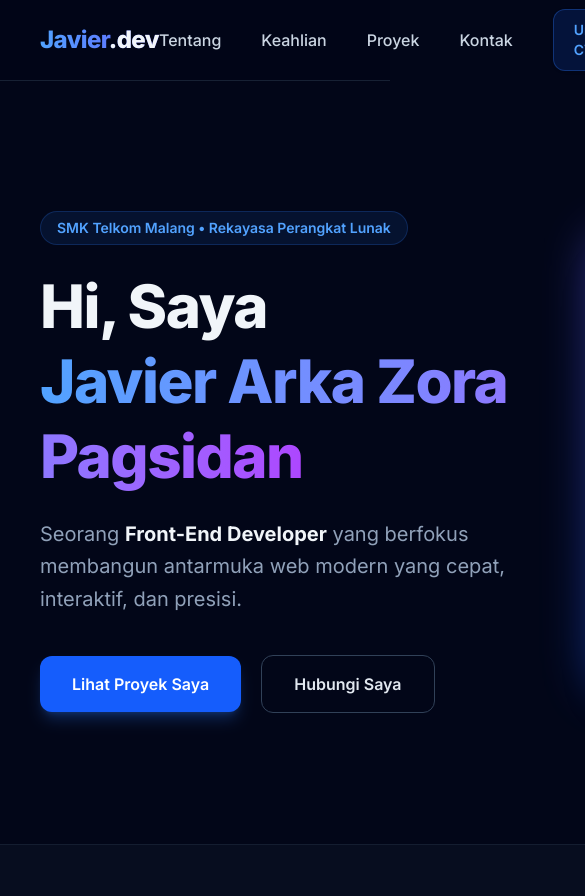
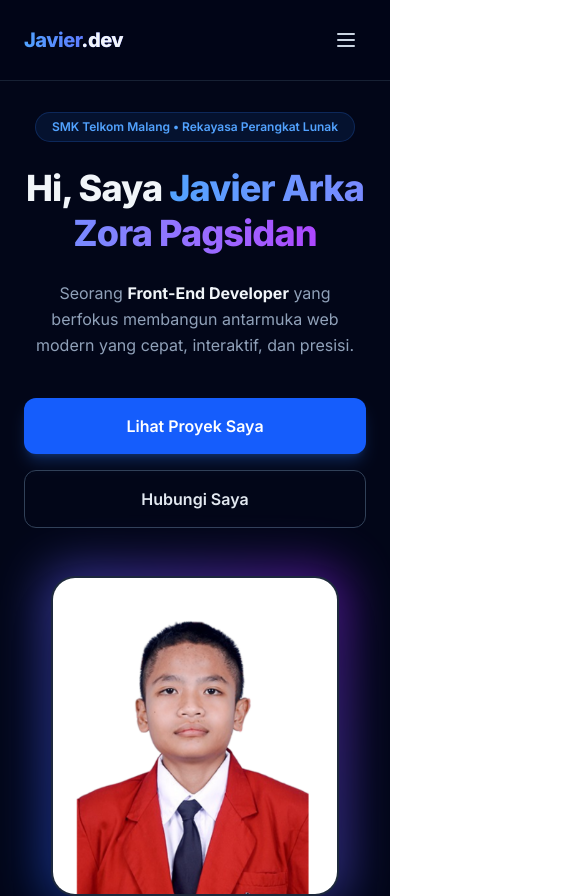
Before and after one commit to JAVIERarka09/portofolio, a Next.js app: page / in a window 390 px wide. Shown: the top 896 px of the page, 585 px wide, since content can reach past the window. Built offline with nearby package versions, Linux system fonts and the light colour scheme.

Commit message:
Update portofolio lengkap Javier

```diff
--- a/app/page.tsx
+++ b/app/page.tsx
@@ -1,18 +1,18 @@
 import Navbar from "@/components/Navbar";
 import Hero from "@/components/Hero";
 import About from "@/components/About";
-import Education from "@/components/Education"; // Import komponen baru
+import Education from "@/components/Education";
 import Skills from "@/components/Skills";
 import Projects from "@/components/Projects";
 import Contact from "@/components/Contact";
 
 export default function Home() {
   return (
-    <main className="min-w-[1024px] bg-slate-950 text-slate-100">
+    <main className="bg-slate-950 text-slate-100 overflow-x-hidden">
       <Navbar />
       <Hero />
       <About />
-      <Education /> {/* Tampilkan di sini */}
+      <Education />
       <Skills />
       <Projects />
       <Contact />
--- a/components/Hero.tsx
+++ b/components/Hero.tsx
@@ -2,49 +2,49 @@ import Image from "next/image";
 
 export default function Hero() {
   return (
-    <section className="min-h-screen flex items-center pt-20 px-10">
-      <div className="max-w-7xl mx-auto w-full grid grid-cols-12 gap-12 items-center">
+    <section className="min-h-screen flex items-center pt-28 pb-16 px-6 md:px-10">
+      <div className="max-w-7xl mx-auto w-full grid grid-cols-1 lg:grid-cols-12 gap-12 items-center">
 
-        {/* Kolom Kiri: Teks & CTA */}
-        <div className="col-span-7 text-left">
-          <span className="inline-block py-1.5 px-4 rounded-full bg-blue-500/10 text-blue-400 text-sm font-semibold mb-6 border border-blue-500/20">
+        {/* Kolom Teks (Full di HP, 7 kolom di Desktop) */}
+        <div className="lg:col-span-7 text-center lg:text-left">
+          <span className="inline-block py-1.5 px-4 rounded-full bg-blue-500/10 text-blue-400 text-xs md:text-sm font-semibold mb-6 border border-blue-500/20">
             SMK Telkom Malang • Rekayasa Perangkat Lunak
           </span>
 
-          <h1 className="text-6xl font-extrabold tracking-tight leading-tight mb-6">
-            Hi, Saya <br />
+          <h1 className="text-4xl sm:text-5xl lg:text-6xl font-extrabold tracking-tight leading-tight mb-6">
+            Hi, Saya <br className="hidden sm:inline" />
             <span className="bg-gradient-to-r from-blue-400 via-indigo-400 to-purple-500 bg-clip-text text-transparent">
               Javier Arka Zora Pagsidan
             </span>
           </h1>
 
-          <p className="text-xl text-slate-400 max-w-2xl mb-10 leading-relaxed">
+          <p className="text-base sm:text-lg lg:text-xl text-slate-400 max-w-2xl mx-auto lg:mx-0 mb-10 leading-relaxed">
             Seorang <strong className="text-slate-100">Front-End Developer</strong> yang berfokus membangun antarmuka web modern yang cepat, interaktif, dan presisi.
           </p>
 
-          <div className="flex items-center gap-5">
+          <div className="flex flex-col sm:flex-row items-center justify-center lg:justify-start gap-4 sm:gap-5">
             <a
               href="#projects"
-              className="bg-blue-600 hover:bg-blue-500 text-white font-semibold px-8 py-4 rounded-xl transition shadow-lg shadow-blue-500/25 text-base"
+              className="w-full sm:w-auto text-center bg-blue-600 hover:bg-blue-500 text-white font-semibold px-8 py-4 rounded-xl transition shadow-lg shadow-blue-500/25 text-base"
             >
               Lihat Proyek Saya
             </a>
             <a
               href="#contact"
-              className="border border-slate-700 hover:border-slate-500 hover:bg-slate-900 text-slate-200 font-semibold px-8 py-4 rounded-xl transition text-base"
+              className="w-full sm:w-auto text-center border border-slate-700 hover:border-slate-500 hover:bg-slate-900 text-slate-200 font-semibold px-8 py-4 rounded-xl transition text-base"
             >
               Hubungi Saya
             </a>
           </div>
         </div>
 
-        {/* Kolom Kanan: Tempat Foto Profil */}
-        <div className="col-span-5 flex justify-end">
-          <div className="relative group">
+        {/* Kolom Foto Profil (Tengah di HP, Kanan di Desktop) */}
+        <div className="lg:col-span-5 flex justify-center lg:justify-end">
+          <div className="relative group w-72 h-80 sm:w-80 sm:h-96 lg:w-96 lg:h-[440px]">
             <div className="absolute -inset-2 bg-gradient-to-tr from-blue-600 via-indigo-500 to-purple-600 rounded-3xl blur-xl opacity-50 group-hover:opacity-80 transition duration-500"></div>
-            <div className="relative w-96 h-[440px] rounded-3xl overflow-hidden border-2 border-slate-800 bg-slate-900 shadow-2xl">
+            <div className="relative w-full h-full rounded-3xl overflow-hidden border-2 border-slate-800 bg-slate-900 shadow-2xl">
               <Image
-                src="/arka gemini.png"
+                src="/Desain tanpa judul.png"
                 alt="Javier Arka Zora Pagsidan"
                 fill
                 className="object-cover"
--- a/components/Navbar.tsx
+++ b/components/Navbar.tsx
@@ -1,8 +1,14 @@
+"use client";
+
+import { useState } from "react";
 import Link from "next/link";
 
 export default function Navbar() {
+  const [isOpen, setIsOpen] = useState(false);
+
   const navLinks = [
     { name: "Tentang", href: "#about" },
+    { name: "Pendidikan", href: "#education" },
     { name: "Keahlian", href: "#skills" },
     { name: "Proyek", href: "#projects" },
     { name: "Kontak", href: "#contact" },
@@ -10,29 +16,29 @@ export default function Navbar() {
 
   return (
     <header className="fixed top-0 left-0 right-0 z-50 bg-slate-950/85 backdrop-blur-md border-b border-slate-800/80">
-      <div className="max-w-7xl mx-auto px-10 h-20 flex items-center justify-between">
+      <div className="max-w-7xl mx-auto px-6 md:px-10 h-20 flex items-center justify-between">
         {/* Logo */}
         <Link
           href="#"
-          className="font-extrabold text-2xl tracking-tight bg-gradient-to-r from-blue-400 to-indigo-500 bg-clip-text text-transparent"
+          className="font-extrabold text-xl md:text-2xl tracking-tight bg-gradient-to-r from-blue-400 to-indigo-500 bg-clip-text text-transparent"
         >
           Javier<span className="text-slate-100">.dev</span>
         </Link>
 
-        {/* Menu Navigasi Desktop */}
-        <nav className="flex items-center gap-10">
+        {/* Menu Desktop */}
+        <nav className="hidden md:flex items-center gap-8 lg:gap-10">
           {navLinks.map((link) => (
             <a
               key={link.name}
               href={link.href}
-              className="text-base font-medium text-slate-300 hover:text-blue-400 transition-colors"
+              className="text-sm lg:text-base font-medium text-slate-300 hover:text-blue-400 transition-colors"
             >
               {link.name}
             </a>
           ))}
 
           <a
-            href="/cv-javier.pdf"
+            href="/cvjavierpagsidan.pdf"
             target="_blank"
             rel="noopener noreferrer"
             className="text-sm font-semibold px-5 py-2.5 rounded-xl bg-blue-600/15 text-blue-400 border border-blue-500/30 hover:bg-blue-600 hover:text-white transition-all shadow-sm"
@@ -40,7 +46,48 @@ export default function Navbar() {
             Unduh CV
           </a>
         </nav>
+
+        {/* Tombol Hamburger untuk HP & Tablet */}
+        <button
+          onClick={() => setIsOpen(!isOpen)}
+          className="md:hidden p-2 rounded-xl text-slate-300 hover:bg-slate-900 focus:outline-none"
+          aria-label="Toggle Menu"
+        >
+          <svg className="w-6 h-6" fill="none" stroke="currentColor" viewBox="0 0 24 24">
+            {isOpen ? (
+              <path strokeLinecap="round" strokeLinejoin="round" strokeWidth={2} d="M6 18L18 6M6 6l12 12" />
+            ) : (
+              <path strokeLinecap="round" strokeLinejoin="round" strokeWidth={2} d="M4 6h16M4 12h16M4 18h16" />
+            )}
+          </svg>
+        </button>
       </div>
+
+      {/* Dropdown Menu Mobile/Tablet */}
+      {isOpen && (
+        <div className="md:hidden bg-slate-900 border-b border-slate-800 px-6 py-6 space-y-4 shadow-2xl">
+          {navLinks.map((link) => (
+            <a
+              key={link.name}
+              href={link.href}
+              onClick={() => setIsOpen(false)}
+              className="block text-base font-medium text-slate-300 hover:text-blue-400 transition"
+            >
+              {link.name}
+            </a>
+          ))}
+          <div className="pt-2 border-t border-slate-800">
+            <a
+              href="/cvjavierpagsidan.pdf"
+              target="_blank"
+              rel="noopener noreferrer"
+              className="block text-center text-sm font-semibold px-4 py-3 rounded-xl bg-blue-600 text-white hover:bg-blue-500 transition"
+            >
+              Unduh CV
+            </a>
+          </div>
+        </div>
+      )}
     </header>
   );
 }
--- a/components/Projects.tsx
+++ b/components/Projects.tsx
@@ -1,57 +1,58 @@
 export default function Projects() {
   const projectsList = [
     {
-      title: "website javier digital book ",
+      title: "website javier digital book",
       description: "Website peminjaman buku, pengelolaan koleksi karya siswa Rekayasa Perangkat Lunak SMK Telkom Malang.",
-      tags: ["Next.js", "Tailwind CSS", ],
-      link: "#",
+      tags: ["Next.js", "Tailwind CSS"],
     },
     {
-      title: "website pengelolahan sampah",
+      title: "website pengelolaan sampah",
       description: "Website untuk mengelola dan memantau proses pengolahan sampah di lingkungan sekolah.",
       tags: ["React.js", "Tailwind CSS", "JavaScript"],
-      link: "#",
     },
     {
       title: "website sewa Playstation",
       description: "Website untuk menyewa console Playstation dengan sistem pemesanan online dan manajemen stok.",
       tags: ["Next.js", "Tailwind CSS", "Stripe API"],
-      link: "#",
     },
     {
-      title: "website PDAM",
-      description: "Website untuk mengelola layanan PDAM di lingkungan sekolah.",
-      tags: ["Next.js", "Tailwind CSS", "Postman API"],
-      link: "#",
+      title: "website pdam",
+      description: "Website untuk mengelola data dan transaksi layanan PDAM.",
+      tags: ["Next.js", "Tailwind CSS", "Stripe API"],
+    },
+    {
+      title: "website rencar mobil",
+      description: "Website untuk mengelola data dan transaksi layanan penyewaan mobil.",
+      tags: ["Next.js", "Tailwind CSS", "Stripe API"],
     },
   ];
 
   return (
-    <section id="projects" className="py-28 px-10 bg-slate-900/40 border-t border-slate-800/60">
+    <section id="projects" className="py-28 px-6 md:px-10 bg-slate-900/40 border-t border-slate-800/60">
       <div className="max-w-7xl mx-auto">
         <div className="mb-14">
-          <h2 className="text-4xl font-bold tracking-tight mb-3">
+          <span className="inline-block py-1.5 px-4 rounded-full bg-blue-500/10 text-blue-400 text-xs md:text-sm font-semibold mb-4 border border-blue-500/20">
+            Portofolio Karya
+          </span>
+          <h2 className="text-4xl font-bold tracking-tight mb-3 text-slate-100">
             Proyek <span className="text-blue-400">Pilihan</span>
           </h2>
           <p className="text-lg text-slate-400">Kumpulan proyek Front-End yang telah saya kerjakan.</p>
         </div>
 
-        <div className="grid grid-cols-3 gap-8">
+        <div className="grid grid-cols-1 md:grid-cols-2 lg:grid-cols-3 gap-8">
           {projectsList.map((project, idx) => (
             <div
               key={idx}
               className="bg-slate-900 border border-slate-800 rounded-3xl p-8 flex flex-col justify-between hover:border-blue-500/50 hover:-translate-y-1 transition-all duration-300 shadow-xl"
             >
               <div>
-                <div className="h-44 rounded-2xl bg-gradient-to-br from-slate-800 to-slate-950 border border-slate-800 mb-6 flex items-center justify-center text-slate-600 font-mono text-sm">
-                  Preview Proyek #{idx + 1}
-                </div>
                 <h3 className="text-2xl font-bold mb-3 text-slate-100">{project.title}</h3>
                 <p className="text-slate-400 mb-6 leading-relaxed">{project.description}</p>
               </div>
 
               <div>
-                <div className="flex flex-wrap gap-2 mb-6">
+                <div className="flex flex-wrap gap-2">
                   {project.tags.map((tag) => (
                     <span
                       key={tag}
@@ -61,12 +62,6 @@ export default function Projects() {
                     </span>
                   ))}
                 </div>
-                <a
-                  href={project.link}
-                  className="inline-flex items-center font-semibold text-blue-400 hover:text-blue-300 transition"
-                >
-                  Lihat Demo & Kode &rarr;
-                </a>
               </div>
             </div>
           ))}
```
Also changed, not shown: 1 other file (tests, documents, lock files or other folders).
